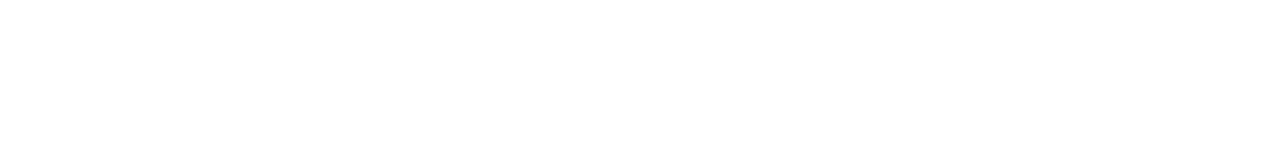
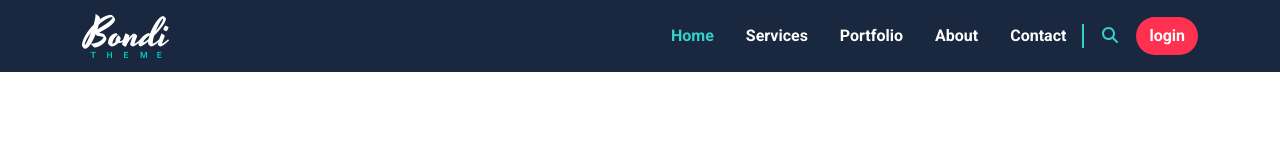
Before and after one commit to Sayed2210/Bootstrap-5-Design-Bondi, a plain HTML site: page index.html in a window 1280 px wide. Drawn offline with Linux system fonts and the light colour scheme.

Commit message:
create nav bar

```diff
--- a/css/style.css
+++ b/css/style.css
@@ -0,0 +1,34 @@
+:root {
+    --dark-color: #19283f;
+    --green-color: #33d1cc;
+    --red-color: #ff3150;
+    --yellow-color: #ffc400;
+    --section-color: #eff7fa;
+}
+body {
+    font-family: 'Roboto', sans-serif;
+}
+/*Style nav bar*/
+.navbar {
+    background-color: #19283f;
+}
+.navbar .nav-item .nav-link {
+    color: #fff;
+    font-weight: bold;
+}
+.navbar .nav-item .nav-link.active,
+.navbar .nav-item .nav-link:hover,
+.navbar .nav-item .nav-link:focus {
+    color: var(--green-color);
+}
+.navbar .search {
+    border-left: 2px solid var(--green-color);
+}
+.navbar .search svg {
+    color: var(--green-color);
+}
+.main-btn {
+    background-color: var(--red-color);
+    font-weight: bold;
+    color: #fff;
+}
--- a/index.html
+++ b/index.html
@@ -5,13 +5,54 @@
     <meta http-equiv="X-UA-Compatible" content="IE=edge">
     <meta name="viewport" content="width=device-width, initial-scale=1.0">
     <title>Document</title>
+    <!-- Bootstrap style  file-->
     <link rel="stylesheet" href="css/bootstrap.min.css">
+    <!-- fontawsome style file -->
     <link rel="stylesheet" href="css/all.min.css">
+    <!-- My style File -->
     <link rel="stylesheet" href="css/style.css">
+    <!-- Google Fonts -->
+    <link rel="preconnect" href="https://fonts.googleapis.com">
+<link rel="preconnect" href="https://fonts.gstatic.com" crossorigin>
+<link href="https://fonts.googleapis.com/css2?family=Roboto:ital,wght@0,100;0,300;0,700;0,900;1,100&display=swap" rel="stylesheet">
 </head>
 <body>
-
+    <!-- Start Nav Bar -->
+    <nav class="navbar navbar-expand-lg">
+        <div class="container">
+            <a class="navbar-brand" href="#"><img src="img/logo.png" alt=""></a>
+            <button class="navbar-toggler" type="button" data-bs-toggle="collapse" data-bs-target="#navbarSupportedContent" aria-controls="navbarSupportedContent" aria-expanded="false" aria-label="Toggle navigation">
+                <i class="fa-solid fa-bars"></i>
+            </button>
+            <div class="collapse navbar-collapse" id="navbarSupportedContent">
+                <ul class="navbar-nav ms-auto mb-2 mb-lg-0">
+                    <li class="nav-item">
+                        <a class="nav-link active p-lg-3 p-2" aria-current="page" href="#">Home</a>
+                    </li>
+                    <li class="nav-item">
+                        <a class="nav-link p-lg-3 p-2" href="#">Services</a>
+                    </li>
+                    <li class="nav-item">
+                        <a class="nav-link p-lg-3 p-2" href="#">Portfolio</a>
+                    </li>
+                    <li class="nav-item">
+                        <a class="nav-link p-lg-3 p-2" href="#">About</a>
+                    </li>
+                    <li class="nav-item">
+                        <a class="nav-link p-lg-3 p-2" href="#">Contact</a>
+                    </li>
+                </ul>
+                <div class="search ps-3 pe-3 d-none d-lg-block">
+                    <i class="fa-solid fa-magnifying-glass"></i>
+                </div>
+                <a href="" class="btn rounded-pill main-btn">login</a>
+            </div>
+            </div>
+    </nav>
+    <!-- End nav Bar -->
+    <!-- Bootstrap File -->
     <script src="js/bootstrap.bundle.min.js"></script>
+    <!-- Fontawsome js file -->
     <script src="js/all.min.js"></script>
 </body>
 </html>
```
Also changed, not shown: img/logo.png (added), 1 other file.
